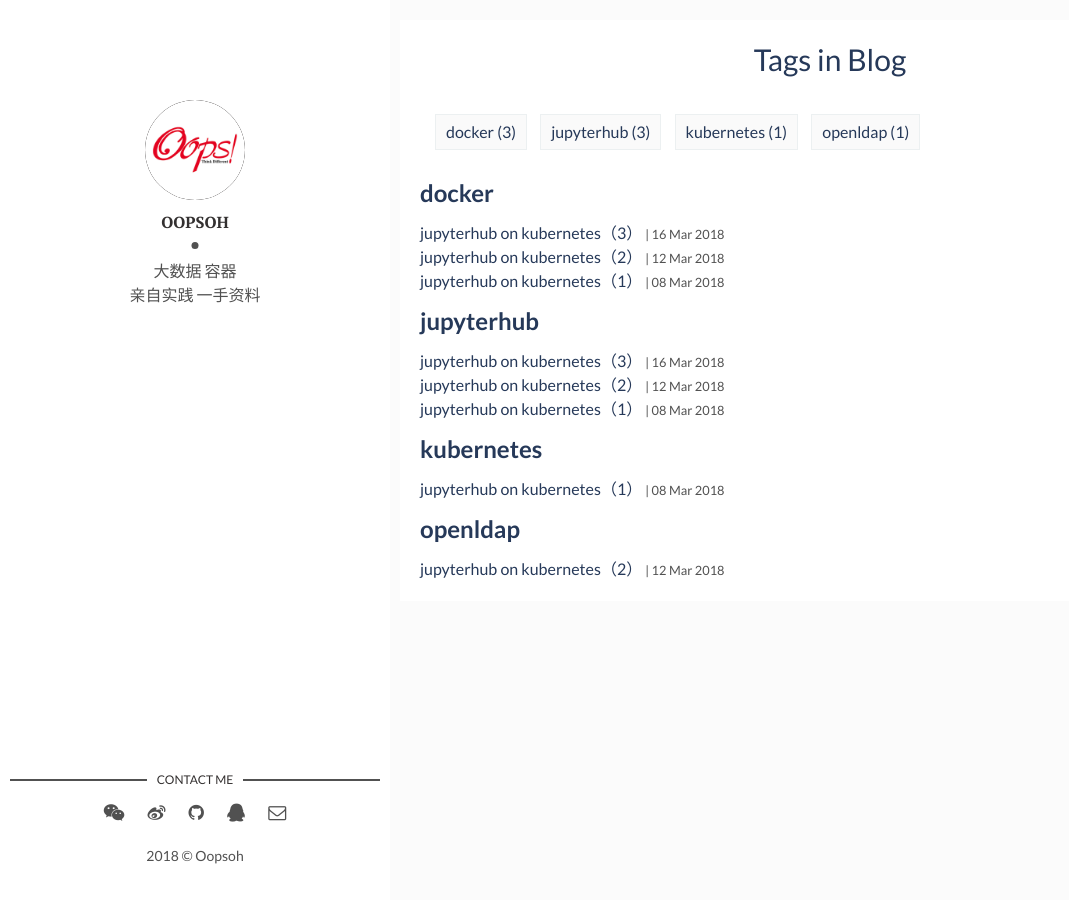
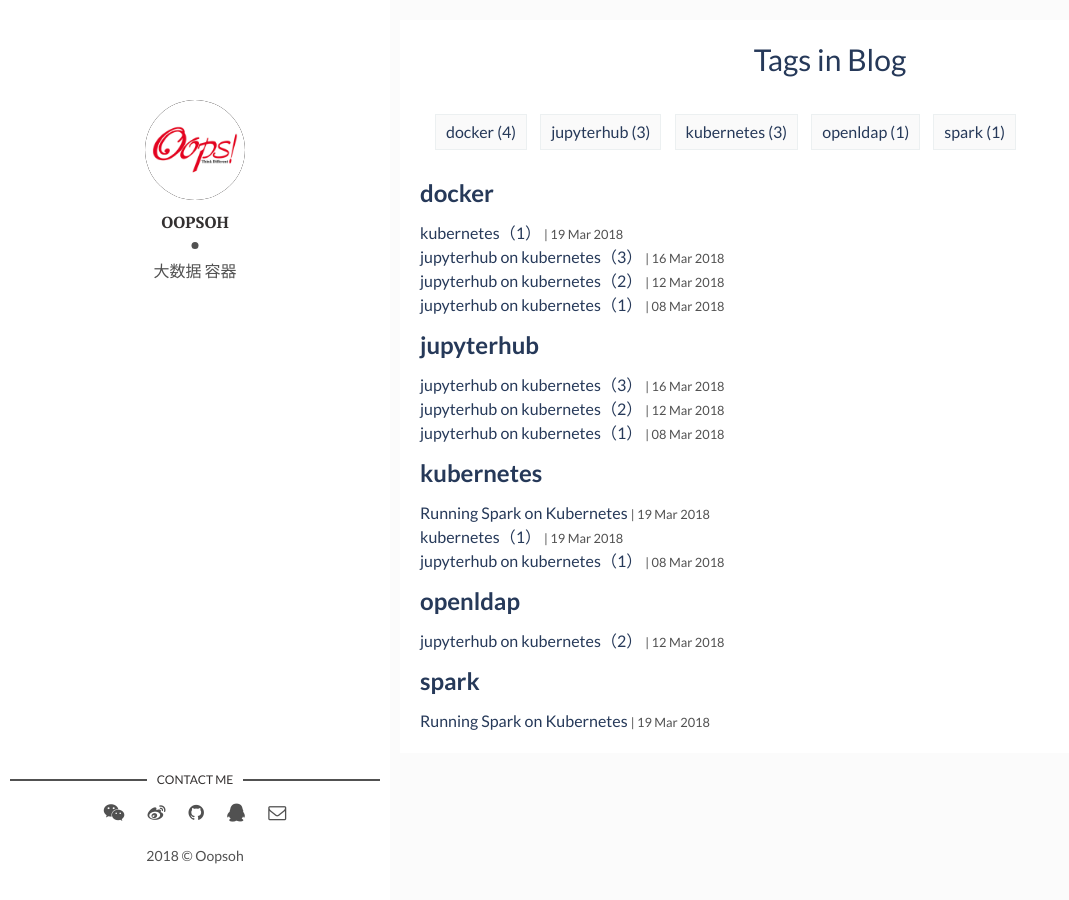
Before and after one commit to oopsoh/oopsoh.github.io, a Jekyll site: the page built from tags.html, in a window 1280 px wide. Shown: the whole page, without its empty margins (0-1069 px from the left). Built offline with Jekyll 4.4.1, drawn with Linux system fonts in a browser that asks for light colours; comment, search, counter and statistics services are not loaded; some of the changed lines change nothing that is shown.

Commit message:
@oopsoh: update at 2018-03-20 17:37

````diff
--- a/_config.yml
+++ b/_config.yml
@@ -8,7 +8,7 @@ url: "" # the base hostname & protocol for your site, e.g. http://example.com
 # Author Settings
 author: Oopsoh # add your name
 author-img: oopsoh.jpg # add your photo
-about-author: 大数据 容器<br />亲自实践 一手资料  # add description
+about-author: 大数据 容器<br /> # add description
 social-github: oopsoh # add your Github handle
 social-email: 694081366@qq.com # add your Email address
 
--- /dev/null
+++ b/_posts/2018/03/2018-03-19-kubernetes-1.md
@@ -0,0 +1,10 @@
+---
+layout: post
+title: kubernetes（1）
+date: 2018-03-19 14:21
+description: 二进制文件安装kubernetes集群
+img: kubernetes.jpg
+tags: [kubernetes, docker]
+permalink: /2018/03/:title/
+
+---
--- /dev/null
+++ b/_posts/2018/03/2018-03-19-spark-on-kubernetes.md
@@ -0,0 +1,219 @@
+---
+layout: post
+title: Running Spark on Kubernetes
+date: 2018-03-19 17:15
+description: 在kubernetes集群上部署spark
+img: spark-on-kubernetes.png
+tags: [kubernetes, spark]
+permalink: /2018/03/:title/
+
+---
+
+> 翻译自官网[Running Spark on Kubernetes](http://spark.apache.org/docs/latest/running-on-kubernetes.html)，仅供参考。
+
+- [前提准备](#前提准备)
+- [工作原理](#工作原理)
+- [提交应用到kubernetes](#提交应用到kubernetes)
+  - [Docker镜像](#docker镜像)
+  - [集群模式](#集群模式)
+  - [依赖管理](#依赖管理)
+     - [使用远程依赖](#使用远程依赖)
+  - [保密字典管理](#保密字典管理)
+  - [查看和调试](#查看和调试)
+     - [访问日志](#访问日志)
+     - [访问驱动程序界面](#访问驱动程序界面)
+     - [调试](#调试)
+  - [kubernetes特性](#kubernetes特性)
+     - [命名空间](#命名空间)
+     - [RBAC](#rbac)
+  - [客户端模式](#客户端模式)
+  - [未来的计划](#未来的计划)
+  - [配置](#配置)
+
+&emsp;&emsp;spark可以运行在kubernetes集群上，这个特性需要kubernetes的调度器已经添加了spark。
+
+&emsp;&emsp;**现在kubernetes的调度器还在实验阶段，未来的版本中可能在配置，容器镜像和程序入口等有所变化。**
+
+## 前提准备
+
+- 一个分布式可运行的spark 2.3或者以上版本
+- 一个正在运行的版本大于等于1.6的kubernetes集群，并且使用kuberctl可以访问集群。如果没有一个可以正常工作的集群，你可以使用minikube在本地机器启动一个测试集群。
+   - 建议使用最新版本的minikube，并且开启了DNS插件。
+   - 注意默认的minikube配置不足以运行spark应用，建议3个CPUs和4G内存去运行一个只有一个executor的spark应用。
+- kubectl必须有合适的权限去列出、创建、编辑和删除集群中的pod，可以使用命令`kubectl auth can-i <list|create|edit|delete> pods`验证。
+   - 驱动程序pod所使用的service account必须可以拥有创建pod、服务和配置字典的权限。
+- kubernetes集群中必须配置DNS插件。
+
+## 工作原理
+
+ ![k8s-cluster-mode](http://spark.apache.org/docs/latest/img/k8s-cluster-mode.png)
+
+&emsp;&emsp;`spark-submit`能直接提交spark应用到kubernetes集群上，工作机制如下：
+
+- spark以kubernetes pod的形式创建一个spark driver驱动程序。
+- spark driver驱动程序创建executors，executors也是pod形式，driver可以和executor互相访问，并且执行应用代码。
+- 当应用执行完成，executor pod就会终止并且销毁干净，但是driver驱动程序保留日志，在kubernetes api中显示为完成状态，直到最后的垃圾回收或者手动清理。
+
+> driver驱动程序显示为完成状态时，不会占用任何计算或者内存资源。
+
+&emsp;&emsp;driver驱动程序和executor的pod调度都是由kubernetes控制，通过配置一个节点选择器（node selector）可以调度dirver和executor的pod到可用节点的一些子节点上面，在未来的版本中，可能会使用更多的调度策略，像节点和pod的关联性等。
+
+## 提交应用到kubernetes
+
+### Docker镜像
+
+&emsp;&emsp;kubernetes要求用户提供的镜像可以部署到pod容器里面，这个镜像构建在一个kubernetes支持的容器可运行环境，docker就是经常用来和kubernetes工作的一个容器可运行环境。spark从2.3版本开始支持使用Dockerfile，可以用来构建在kubernetes上可运行的容器环境或者定制符合个人需求的应用。Dockerfile在kubernetes/dockerfiles文件夹下面可以找到。
+
+&emsp;&emsp;spark也附带了一个`bin/docker-image-tool.sh`脚本，可以用来构建和发布支持kubernetes的docker镜像。
+
+```
+./bin/docker-image-tool.sh -r <repo> -t my-tag build
+./bin/docker-image-tool.sh -r <repo> -t my-tag push
+```
+
+### 集群模式
+
+&emsp;&emsp;集群模式提交一个计算3.1415926的应用，
+
+```
+bin/spark-submit \
+    --master k8s://https://<k8s-apiserver-host>:<k8s-apiserver-port> \
+    --deploy-mode cluster \
+    --name spark-pi \
+    --class org.apache.spark.examples.SparkPi \
+    --conf spark.executor.instances=5 \
+    --conf spark.kubernetes.container.image=<spark-image> \
+    local:///path/to/examples.jar
+```
+
+&emsp;&emsp;spark master要么通过在 spark-submit 后面指定命令行参数 --master，要么在应用的配置中设置 spark.master，必须是 `k8s://<api_server_url>` 这样的格式。master字符串以 k8s:// 开头会 通过 api_server_url 连接到 API server，提交应用到kubernetes集群上面。如果没指定 HTTP 的协议，默认是 https。例如设置master为`k8s://example.com:443` 等同于设置为`k8s://https://example.com:443`，但是如果是使用一个不加密的其他端口，master应该设置为 `k8s://http://example.com:8080`。
+
+&emsp;&emsp;在kubernetes部署模式中，spark应用的名称是通过`spark.app.name`或者是`spark-submit`命令的`--name`参数指定，这个名称也是在kubernnetes创建driver和executor的默认名称。因此，应用程序名称必须包含小写字母数字字符。必须以字母数字字符开始和结束。
+
+&emsp;&emsp;如果你的kubernetes环境已经启动好了，可以通过`kubectl cluster-info`命令获取 apiserver的地址。
+
+```
+>: kubectl cluster-info
+Kubernetes master is running at http://127.0.0.1:6443
+```
+&emsp;&emsp;在上面的示例中，这个kubernetes集群可以被spark-submit指定`--master k8s://http://127.0.0.1:6443`的参数提交应用，你也可用使用kubectl proxy启动一个API代理。如果这个代理启动在 localhost:8001，那么spark-submit的参数就是`--master k8s://http://127.0.0.1:8001`。最后注意，在上面计算3.1415926的示例中，我们指定的jar包是以 `local://` 协议开头，**这个地址就是example jar包在docker镜像中的路径**。
+
+
+### 依赖管理
+
+&emsp;&emsp;如果你的应用程序的依赖都是在远程的HDFS或者HTTP服务器上，可以通过远程地址链接过来，也可以提前把依赖挂载进docker镜像中。这些依赖可以在 Dockerfile 中指定 `local://` 或者设置 `SPARK_EXTRA_CLASSPATH` 环境变量添加到classpath中。
+
+> local://开头的路径指定的jar包都需要提前挂载到镜像中；目前还不支持来自提交客户端本地文件系统的应用程序依赖项。
+
+#### 使用远程依赖
+
+&emsp;&emsp;当应用程序的依赖在远程的HDFS或者HTTP服务器上面，driver和executor需要一个`init-container`从远程上面下载这些依赖到本地。
+
+&emsp;&emsp;这个`init-container`处理远程依赖，这些依赖通过 spark.jars（--jars）和 spark.files（--files）参数指定，包括主应用程序从远程下载。
+
+```
+bin/spark-submit \
+    --master k8s://https://<k8s-apiserver-host>:<k8s-apiserver-port> \
+    --deploy-mode cluster \
+    --name spark-pi \
+    --class org.apache.spark.examples.SparkPi \
+    --jars https://path/to/dependency1.jar,https://path/to/dependency2.jar
+    --files hdfs://host:port/path/to/file1,hdfs://host:port/path/to/file2
+    --conf spark.executor.instances=5 \
+    --conf spark.kubernetes.container.image=<spark-image> \
+    https://path/to/examples.jar
+```
+
+### 保密字典管理
+
+&emsp;&emsp;kubernetes的保密字典可以用来为spark程序提供访问加密服务的凭证。用户可以使用`spark.kubernetes.driver.secrets.[SecretName]=<mount path>`配置挂载保密字典到driver驱动程序的容器中，相同的`spark.kubernetes.executor.secrets.[SecretName]=<mount path>`可以挂载保密字典到executor容器中。挂载的保密字典需要和drvier、executor容器在相同的命名空间中。
+
+> 如果使用了`init-container`，任何挂载在driver容器中的保密字典，都会挂载到driver的init-container中，相同的executor也是一样的。
+
+### 查看和调试
+
+&emsp;&emsp;这里有几种不同的方式去查看一个运行状态或者完成状态的spark程序，监控应用执行进度和执行一些操作。
+
+#### 访问日志
+
+&emsp;&emsp;日志可以通过kubernetes api或者kubectl命令来查看，当程序还在运行的时候，可以通过日志流查看。
+
+```
+kubectl -n=<namespace> logs -f <driver-pod-name>
+```
+&emsp;&emsp;日志也可以通过kubernetes dashboard查看。
+
+#### 访问驱动程序界面
+
+&emsp;&emsp;和应用程序相关的web界面都可以在本地使用`kubectl port-forward`命令来查看。
+
+```
+kubectl port-forward <driver-pod-name> 4040:4040
+```
+#### 调试
+
+&emsp;&emsp;这里有几种失败的情况，如果kubernetes apiserver拒绝spark-submit的请求，或者连接被其他理由拒绝，说明本身提交的命令遇到了错误。如果是应用程序在运行过程中出现错误，最好的办法就是通过kubectl命令行查看。
+
+&emsp;&emsp;可以用下面的命令获得关于驱动程序POD的调度决策的一些基本信息。
+
+```
+kubectl describe pod <spark-driver-pod>
+```
+&emsp;&emsp;如果应用程序遇到了运行时的错误，可以使用下面的命令进一步查看。
+
+```
+kubectl logs <spark-driver-pod>
+```
+&emsp;&emsp;executor容器的状态和日志查看方式和driver一样。最后删除driver容器将会清理整个spark应用程序，包括所有的executor、相关的服务等。这个driver容器可以想象成spark应用程序在kubernetes上的代理。
+
+### kubernetes特性
+
+#### 命名空间
+
+&emsp;&emsp;kubernetes中有个namespace的概念，就是命名空间的意思，我们在其他的地方也可能听到过这个词，在多用户的时候可以通过资源配额去隔离不同用户的资源，提交spark任务的时候就需要通过spark.kubernetes.namespace的配置指定命名空间。
+
+#### RBAC
+
+&emsp;&emsp;如果kubernetes集群开启了RBAC的授权模式，用户为spark需要配置 RBAC 角色和 服务账号，这样spark程序才能访问到kubernetes apiserver。
+
+&emsp;&emsp;spark driver驱动程序容器使用 服务账号 访问kubernetes apiserver，然后创建和查看executor容器。这个driver使用的 服务账号 必须有合适的权限保证driver完成自己的工作。具体的说就是，服务账号必须授予一个 role或者clusterrole的权限，保证driver可以创建容器和服务。如果没有指定服务账号，driver默认使用指定命名空间的default服务账号。
+
+&emsp;&emsp;取决于kubernetes部署的版本不同，有的default服务账号可能没有创建容器和服务的权限，这个时候就需要用户自己自定义一个服务账号，然后授予正确的权限，通过下面的命令指定使用这个自定义的服务账号。
+
+```
+--conf spark.kubernetes.authenticate.driver.serviceAccountName=spark
+```
+
+&emsp;&emsp;创建一个名称为spark的服务账号。
+
+```
+kubectl create serviceaccount spark
+```
+
+&emsp;&emsp;授予服务账号一个 role或者clusterrole，就需要创建 RoleBinding或者ClusterRoleBinding，下面这个是在default命名空间中创建一个 edit ClusterRoleBinding，然后授予给spark服务账号。
+
+```
+kubectl create clusterrolebinding spark-role --clusterrole=edit --serviceaccount=default:spark --namespace=default
+```
+
+> 这里声明下，上面的命令中很多都是kubernetes的，需要对kubernetes有一定的了解。上面的命令很多都没有指定namespace，默认就是default，根据你自己的去指定--namespace=\<your-namespace\>
+
+### 客户端模式
+
+> 目前客户端模式不支持
+
+
+### 未来的计划
+
+&emsp;&emsp;在 apache-spark-on-k8s/spark 分支上正在孵化一些spark on kubernetes的特性，我们希望最后能在以后的版本中看到这些新特性。
+
+- PySpark
+- R
+- executor动态伸缩
+- 本地文件依赖管理
+- spark应用程序管理
+- 任务队列和资源管理
+
+### 配置
+
+&emsp;&emsp;配置太多，参考[文档](http://spark.apache.org/docs/latest/running-on-kubernetes.html#configuration)
````
Also changed, not shown: assets/img/home-page.jpg (deleted), assets/img/how-to-start.jpg (deleted), assets/img/i-rest.jpg (deleted), assets/img/js-1.png (deleted), assets/img/kubernetes.jpg (added), assets/img/mac.jpg (deleted), assets/img/post-example.jpg (deleted), assets/img/promo-img.jpg (deleted), assets/img/software.jpg (deleted), assets/img/spark-on-kubernetes.png (added), assets/img/we-in-rest.jpg (deleted), assets/img/workflow.jpg (deleted).
